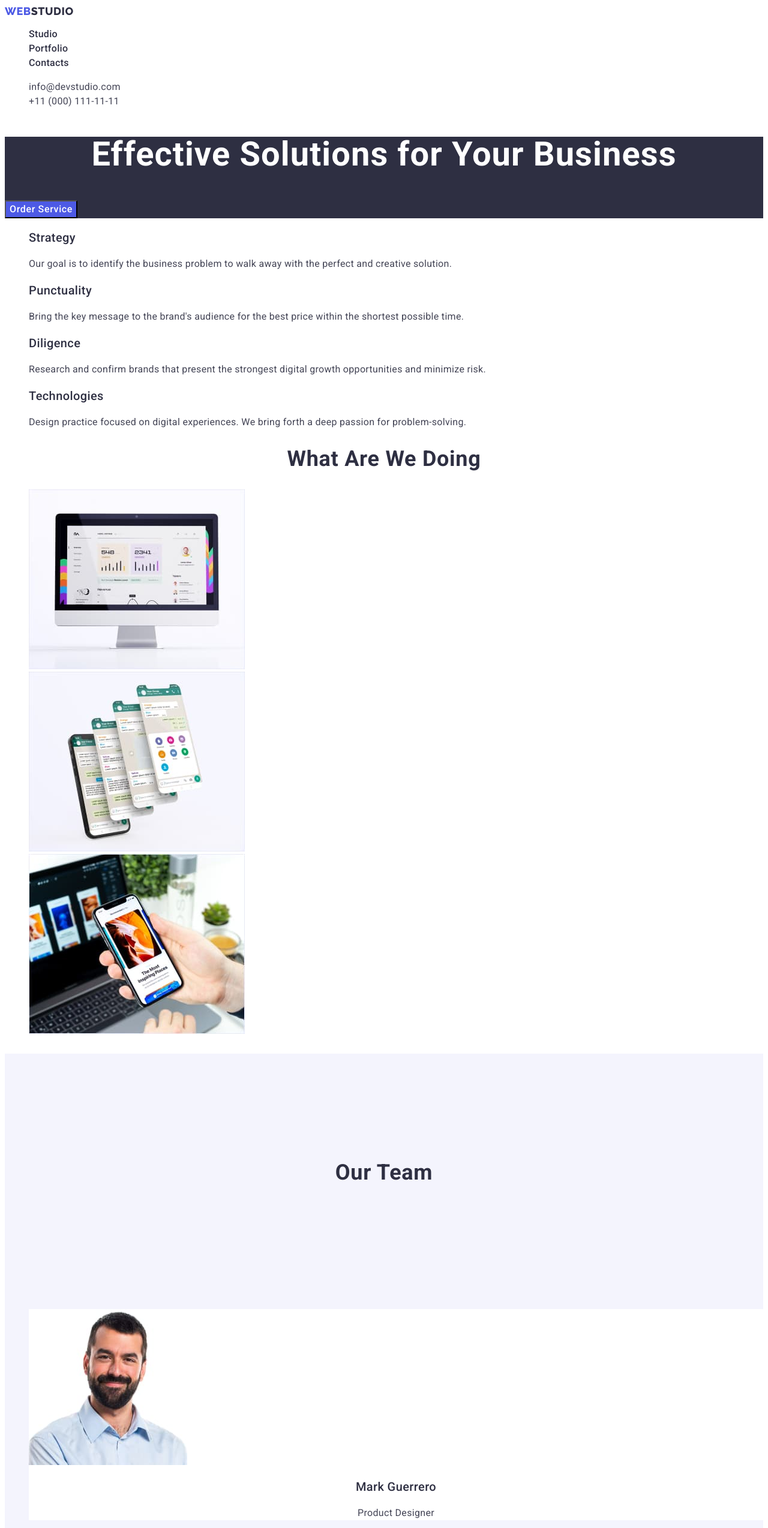
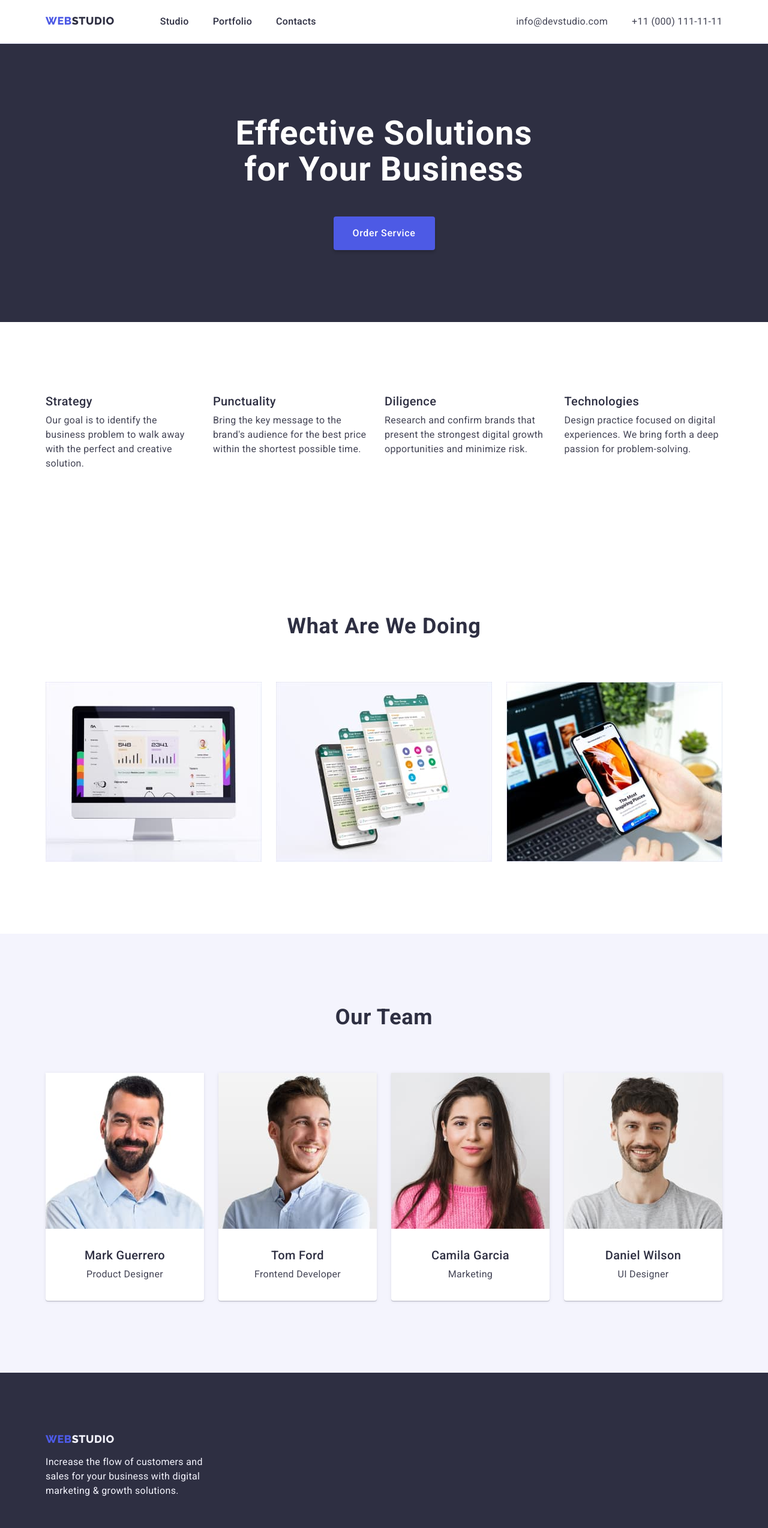
Before and after one commit to AntonSynkovskyi/2023-goit-markup-hw-03, a plain HTML site: page index.html in a window 1280 px wide. Shown: the top 2548 px of the page at 60% size. Drawn offline with nearby package versions, Linux system fonts and the light colour scheme.

Commit message:
finished

```diff
--- a/css/styles.css
+++ b/css/styles.css
@@ -21,12 +21,44 @@ body {
   font-family: var(--main-font-family);
   color: var(--text-color);
 }
+
+p,
+h1,
+h2,
+h3,
+h4,
+h5,
+h6 {
+  margin: 0;
+}
+
+ul,
+ol {
+  margin: 0;
+  padding: 0;
+}
+
+img {
+  display: block;
+}
+
 .reset-link {
   text-decoration: none;
   color: inherit;
 }
 .reset-list {
   list-style: none;
+}
+
+.section {
+  padding-top: 120px;
+  padding-bottom: 120px;
+}
+.container {
+  width: 1158px;
+  padding-left: 15px;
+  padding-right: 15px;
+  margin: 0 auto;
 }
 
 .visually-hidden {
@@ -45,10 +77,19 @@ body {
 /*================== HEADER ===============*/
 .header {
   background: var(--white-background-color);
+  border-bottom: 1px solid var(--accent-color);
+}
+.header > .container {
+  display: flex;
+  align-items: center;
 }
 .header-nav {
+  display: flex;
+  padding-top: 24px;
+  padding-bottom: 24px;
 }
 .logo-link {
+  margin-right: 76px;
   font-family: var(--secondary-font-family);
   font-weight: 800;
   font-size: 18px;
@@ -62,6 +103,8 @@ body {
   color: var(--dark-color);
 }
 .header-list {
+  display: flex;
+  gap: 40px;
 }
 .header-item {
   font-weight: 500;
@@ -81,8 +124,11 @@ body {
 
 .header-address {
   font-style: normal;
+  margin-left: auto;
 }
 .header-address-list {
+  display: flex;
+  gap: 40px;
 }
 .header-address-item {
   font-size: 16px;
@@ -103,7 +149,15 @@ body {
   background: var(--dark-color);
 }
 
+.hero > .container {
+  display: flex;
+  flex-direction: column;
+  align-items: center;
+}
+
 .hero-title {
+  width: 496px;
+  margin-bottom: 48px;
   font-size: 56px;
   line-height: 1.07;
   text-align: center;
@@ -112,6 +166,8 @@ body {
 }
 
 .hero-btn {
+  height: 56px;
+  min-width: 169px;
   font-family: inherit;
   font-weight: 500;
   font-size: 16px;
@@ -120,6 +176,10 @@ body {
   color: var(--white-color);
   background: var(--primary-brand-color);
   cursor: pointer;
+
+  box-shadow: 0px 4px 4px rgba(0, 0, 0, 0.15);
+  border-radius: 4px;
+  border-color: transparent;
 }
 
 .hero-btn:hover,
@@ -133,10 +193,14 @@ body {
   background: var(--white-background-color);
 }
 .features-list {
+  display: flex;
+  gap: 24px;
 }
 .features-item {
+  width: calc((100%-72) / 4);
 }
 .features-item-title {
+  margin-bottom: 8px;
   font-weight: 500;
   font-size: 20px;
   line-height: 1.2;
@@ -155,6 +219,7 @@ body {
   background: var(--white-background-color);
 }
 .examples-title {
+  margin-bottom: 72px;
   font-size: 36px;
   line-height: 1.11;
   text-align: center;
@@ -163,9 +228,10 @@ body {
   color: var(--dark-color);
 }
 .examples-list {
+  display: flex;
+  gap: 24px;
 }
-.reset-list {
-}
+
 .examples-item {
 }
 
@@ -174,8 +240,9 @@ body {
   background: var(--light-color);
 }
 .team-title {
+  margin-bottom: 72px;
   font-size: 36px;
-  line-height: 11;
+  line-height: 1.11;
   text-align: center;
   letter-spacing: 0.02em;
   text-transform: capitalize;
@@ -183,11 +250,18 @@ body {
 }
 
 .team-list {
+  display: flex;
+  gap: 24px;
 }
 .team-item {
+  width: calc((100%-24 * 3) / 4);
   background: var(--white-background-color);
+  box-shadow: 0px 1px 6px rgba(46, 47, 66, 0.08),
+    0px 1px 1px rgba(46, 47, 66, 0.16), 0px 2px 1px rgba(46, 47, 66, 0.08);
+  border-radius: 0px 0px 4px 4px;
 }
 .team-item-title {
+  margin-bottom: 8px;
   font-weight: 500;
   font-size: 20px;
   line-height: 1.2;
@@ -203,15 +277,27 @@ body {
   letter-spacing: 0.02em;
 }
 
+.team-item-container {
+  padding-top: 32px;
+  padding-bottom: 32px;
+}
 /*================== Footer ===============*/
 .footer {
   background: var(--dark-color);
+  padding-top: 100px;
+  padding-bottom: 100px;
+}
+
+.footer > .logo-link {
+  margin-right: 0;
 }
 
 .logo-sec-light-color {
   color: var(--light-color);
 }
 .footer-text {
+  width: 264px;
+  margin-top: 16px;
   font-size: 16px;
   line-height: 1.5;
   letter-spacing: 0.02em;
@@ -221,14 +307,21 @@ body {
 /*================Portfolio==============*/
 .portfolio {
   background: var(--white-background-color);
+  padding-top: 96px;
+  padding-bottom: 120px;
 }
 .portfolio-title {
 }
 .portfolio-btn-list {
+  display: flex;
+  justify-content: center;
+  gap: 24px;
+  margin-bottom: 72px;
 }
 .portfolio-btn-item {
 }
 .portfolio-btn {
+  padding: 12px 24px;
   font-family: inherit;
   font-weight: 500;
   font-size: 16px;
@@ -238,17 +331,28 @@ body {
   color: var(--primary-brand-color);
   background: var(--light-color);
   cursor: pointer;
+  border: 1px solid var(--accent-color);
+  border-radius: 4px;
 }
 
 .portfolio-btn:hover,
 .portfolio-btn:focus {
   color: var(--white-color);
   background: var(--pressed-state-color);
+  box-shadow: 0px 3px 1px rgba(0, 0, 0, 0.1), 0px 2px 1px rgba(0, 0, 0, 0.08),
+    0px 2px 2px rgba(0, 0, 0, 0.12);
+  border-radius: 4px;
+  border: 1px solid var(--pressed-state-color);
 }
 
 .portfolio-list {
+  display: flex;
+  flex-wrap: wrap;
+  gap: 48px 24px;
 }
 .portfolio-item {
+  width: calc((100% - 24px * 2) / 3);
+  border: 1px solid var(--accent-color);
 }
 .portfolio-item-title {
   font-weight: 500;
@@ -262,3 +366,7 @@ body {
   line-height: 1.5;
   letter-spacing: 0.02em;
 }
+
+.portfolio-item-container {
+  padding: 32px 0 32px 16px;
+}
--- a/index.html
+++ b/index.html
@@ -11,10 +11,18 @@
       href="https://fonts.googleapis.com/css2?family=Raleway:wght@800&family=Roboto:wght@400;500;700;900&display=swap"
       rel="stylesheet"
     />
+    <link
+      rel="stylesheet"
+      href="https://cdnjs.cloudflare.com/ajax/libs/modern-normalize/2.0.0/modern-normalize.min.css"
+      integrity="sha512-4xo8blKMVCiXpTaLzQSLSw3KFOVPWhm/TRtuPVc4WG6kUgjH6J03IBuG7JZPkcWMxJ5huwaBpOpnwYElP/m6wg=="
+      crossorigin="anonymous"
+      referrerpolicy="no-referrer"
+    />
     <link href="./css/styles.css" rel="stylesheet" />
   </head>
   <body>
     <header class="header">
+      <div class="container">
         <nav class="header-nav">
           <a class="logo-link reset-link" href="./index.html"
             >WEB<span class="logo-sec-dark-color">STUDIO</span></a
@@ -52,21 +60,25 @@
             </li>
           </ul>
         </address>
+      </div>
     </header>
 
     <main>
-      <section class="hero">
+      <section class="hero section">
+        <div class="container">
           <h1 class="hero-title">Effective Solutions for Your Business</h1>
           <button type="button" class="hero-btn">Order Service</button>
+        </div>
       </section>
-      <section class="Features">
+      <section class="Features section">
+        <div class="container">
           <h2 class="visually-hidden">Features</h2>
           <ul class="reset-list features-list">
             <li class="features-item">
               <h3 class="features-item-title">Strategy</h3>
               <p class="features-item-text">
-              Our goal is to identify the business problem to walk away with the
-              perfect and creative solution.
+                Our goal is to identify the business problem to walk away with
+                the perfect and creative solution.
               </p>
             </li>
             <li class="features-item">
@@ -91,12 +103,18 @@
               </p>
             </li>
           </ul>
+        </div>
       </section>
-      <section class="examples">
+      <section class="examples section">
+        <div class="container">
           <h2 class="examples-title">What are we doing</h2>
           <ul class="examples-list reset-list">
             <li class="examples-item">
-            <img src="./images/img-1.jpg" alt="Algorithm design" width="360" />
+              <img
+                src="./images/img-1.jpg"
+                alt="Algorithm design"
+                width="360"
+              />
             </li>
             <li class="examples-item">
               <img
@@ -113,41 +131,54 @@
               />
             </li>
           </ul>
+        </div>
       </section>
-      <section class="team">
+      <section class="team section">
+        <div class="container">
           <h2 class="team-title">Our Team</h2>
           <ul class="team-list reset-list">
             <li class="team-item">
               <img src="./images/img-4.jpg" alt="Mark Guerrero" width="264" />
+              <div class="team-item-container">
                 <h3 class="team-item-title">Mark Guerrero</h3>
                 <p class="team-item-text">Product Designer</p>
+              </div>
             </li>
             <li class="team-item">
               <img src="./images/img-5.jpg" alt="Tom Ford" width="264" />
+              <div class="team-item-container">
                 <h3 class="team-item-title">Tom Ford</h3>
                 <p class="team-item-text">Frontend Developer</p>
+              </div>
             </li>
             <li class="team-item">
               <img src="./images/img-6.jpg" alt="Camila Garcia" width="264" />
+              <div class="team-item-container">
                 <h3 class="team-item-title">Camila Garcia</h3>
                 <p class="team-item-text">Marketing</p>
+              </div>
             </li>
             <li class="team-item">
               <img src="./images/img-7.jpg" alt="Daniel Wilson" width="264" />
+              <div class="team-item-container">
                 <h3 class="team-item-title">Daniel Wilson</h3>
                 <p class="team-item-text">UI Designer</p>
+              </div>
             </li>
           </ul>
+        </div>
       </section>
     </main>
     <footer class="footer">
+      <div class="container">
         <a class="logo-link reset-link" href="./index.html"
           >WEB<span class="logo-sec-light-color">STUDIO</span></a
         >
         <p class="footer-text">
-        Increase the flow of customers and sales for your business with digital
-        marketing & growth solutions.
+          Increase the flow of customers and sales for your business with
+          digital marketing & growth solutions.
         </p>
+      </div>
     </footer>
   </body>
 </html>
```
Also changed, not shown: portfolio.html (+36 -3 lines). Lines whose indentation alone changed are shown as unchanged.
